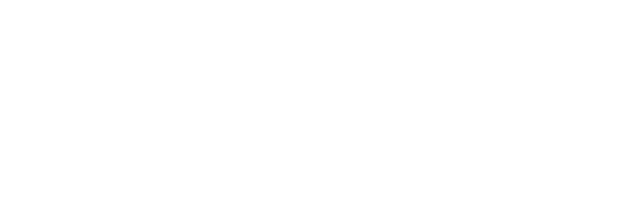
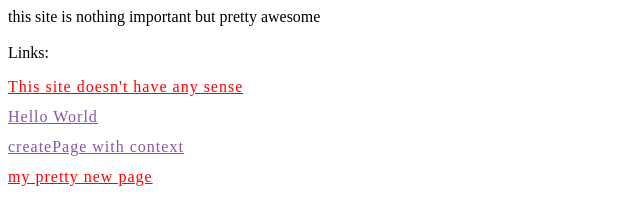
Before and after one commit to Arab/some-simpliest-gatsby-page, a Gatsby site: page /pretty in a window 1280 px wide. Before the commit this address had no page. Shown: the whole page, without its empty margins (0-640 px from the left). Built offline with nearby package versions, Linux system fonts and the light colour scheme; Gatsby itself is replaced by a stand-in of ours.

Commit message:
add pretty page

```diff
--- a/gatsby-config.js
+++ b/gatsby-config.js
@@ -1,21 +1,30 @@
 module.exports = {
+
   siteMetadata: {
     title: `Title from siteMetadata`,
     description: 'this site is nothing important realy just testing some gatsby stuff',
     pageLinks: [
       {
         text: "This site doesn't have any sense",
-        url: "/",
+        url: "/"
       },
       {
         text: "Hello World",
-        url: "/helloworld/",
+        url: "/helloworld/"
       },
       {
         text: 'createPage with context',
         url: '/page-with-context/'
+      },
+      {
+        text: 'my pretty new page',
+        url: '/pretty/'
       }
-    ]
+    ],
+    prettyPage: {
+      title: "this is pretty page",
+      description: "this site is nothing important but pretty awesome",
+    },
   },
   plugins: ["gatsby-plugin-styled-components"],
 };
--- a/src/hooks/useSiteMetadata.js
+++ b/src/hooks/useSiteMetadata.js
@@ -11,6 +11,10 @@
               url
             }
             description
+            prettyPage {
+              title
+              description
+            }
           }
         }
       }
--- /dev/null
+++ b/src/pages/pretty.js
@@ -0,0 +1,24 @@
+import React from "react"
+import { Links } from '../components/Links'
+import { useSiteMetadata } from "../hooks/useSiteMetadata"
+
+const PrettyPage = () => {
+    const { prettyPage: { title, description }} = useSiteMetadata()
+
+  return (
+    <div>
+      <title>
+        {title}
+      </title>
+      <div>
+        {description}
+      </div>
+      <br/>
+      <label> Links:
+        <Links />
+      </label>
+    </div>
+    )
+}
+
+export default PrettyPage
```
Also changed, not shown: src/pages/index.js (+2 -11 lines).
